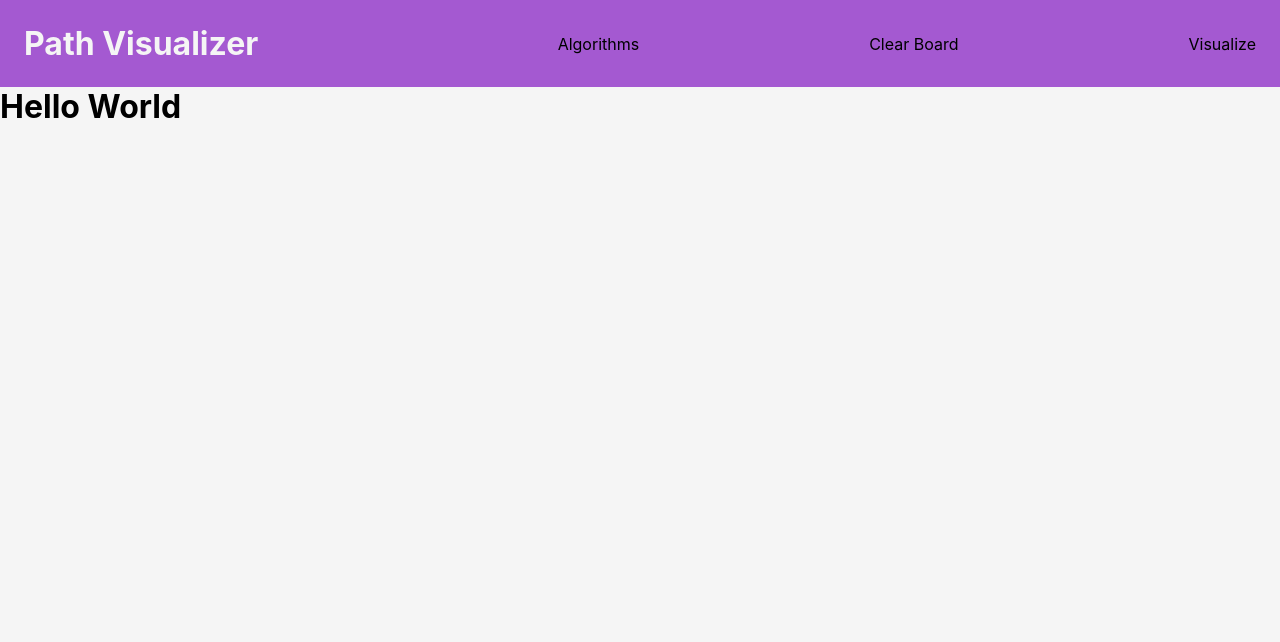
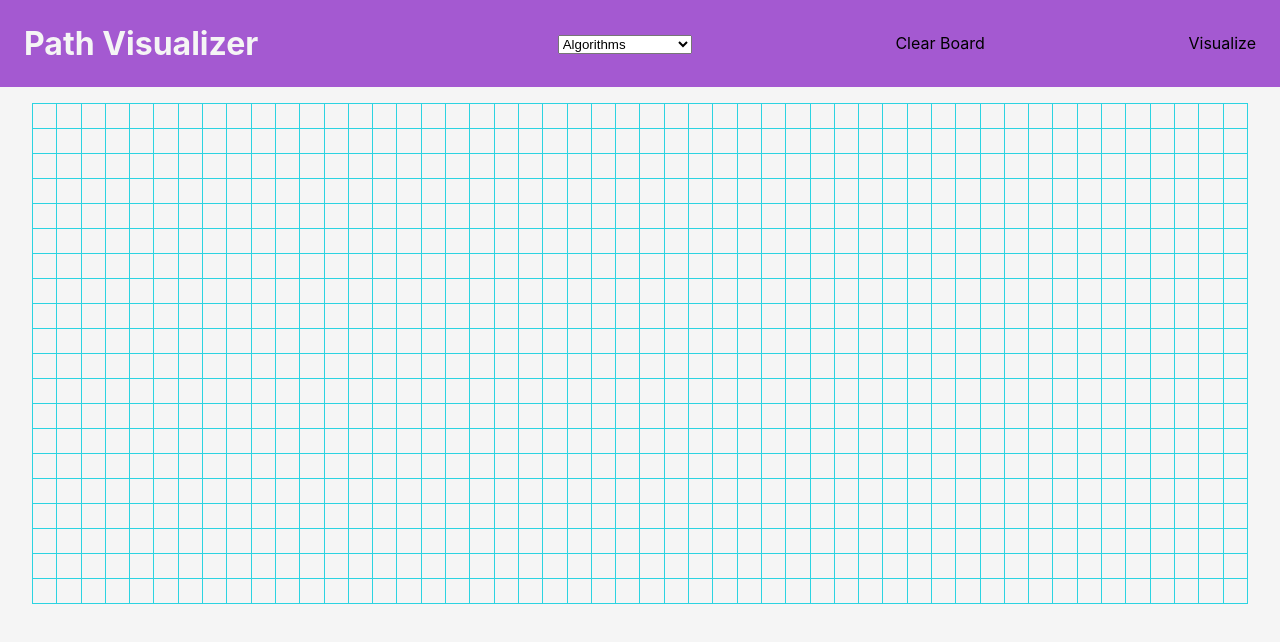
Before and after one commit to Luvjeet/Path-Visualizer, a React (Vite) app: page / in a window 1280 px wide. Shown: the top 642 px of the page. Built offline with nearby package versions, Linux system fonts and the light colour scheme.

Commit message:
feat: Created Board

```diff
--- a/src/App.tsx
+++ b/src/App.tsx
@@ -1,10 +1,11 @@
 import Navbar from "./components/common/Navbar";
+import Board from "./components/Board";
 
 function App() {
     return (
         <>
             <Navbar />
-            <h1>Hello World</h1>
+            <Board />
         </>
     );
 }
--- /dev/null
+++ b/src/components/Board.tsx
@@ -0,0 +1,28 @@
+import { ReactElement } from "react";
+import "../styles/Board.css";
+import Cell from "./Cell";
+
+function Board() {
+
+    let rows: ReactElement[] = [];
+
+    for (let i = 0; i < 20; i++) {
+        const cells: ReactElement[] = [];
+
+        for (let j = 0; j < 50; j++) {
+            cells.push(<Cell key={i + j} />)
+        }
+        rows.push(<tr key={i}>{cells}</tr>);
+    }
+
+    return (
+        <div className="board-container">
+
+            <table>
+                <tbody>{rows}</tbody>
+            </table>
+        </div>
+    );
+}
+
+export default Board;
--- /dev/null
+++ b/src/components/Cell.tsx
@@ -0,0 +1,8 @@
+import "../styles/Cell.css";
+
+
+function Cell() {
+    return (<td className="node"></td>);
+}
+
+export default Cell;
--- a/src/components/common/Navbar.tsx
+++ b/src/components/common/Navbar.tsx
@@ -6,7 +6,13 @@ function Navbar() {
             <nav>
                 <h2>Path Visualizer</h2>
                 <ul className="nav-list">
-                    <li>Algorithms</li>
+                    <li>
+                        <select>
+                            <option hidden>Algorithms</option>
+                            <option>Dijkstra</option>
+                            <option>Depth First Search</option>
+                        </select>
+                    </li>
                     <li>Clear Board</li>
                     <li>Visualize</li>
                 </ul>
--- /dev/null
+++ b/src/styles/Board.css
@@ -0,0 +1,8 @@
+table {
+    width: 100%;
+    border-spacing: 0;
+    border-collapse: collapse;
+}
+.board-container {
+    padding:1rem 2rem;
+}
--- /dev/null
+++ b/src/styles/Cell.css
@@ -0,0 +1,5 @@
+.node {
+    height: 25px;
+    width: 25px;
+    border: 1px solid #2CD3E1;
+}
```
